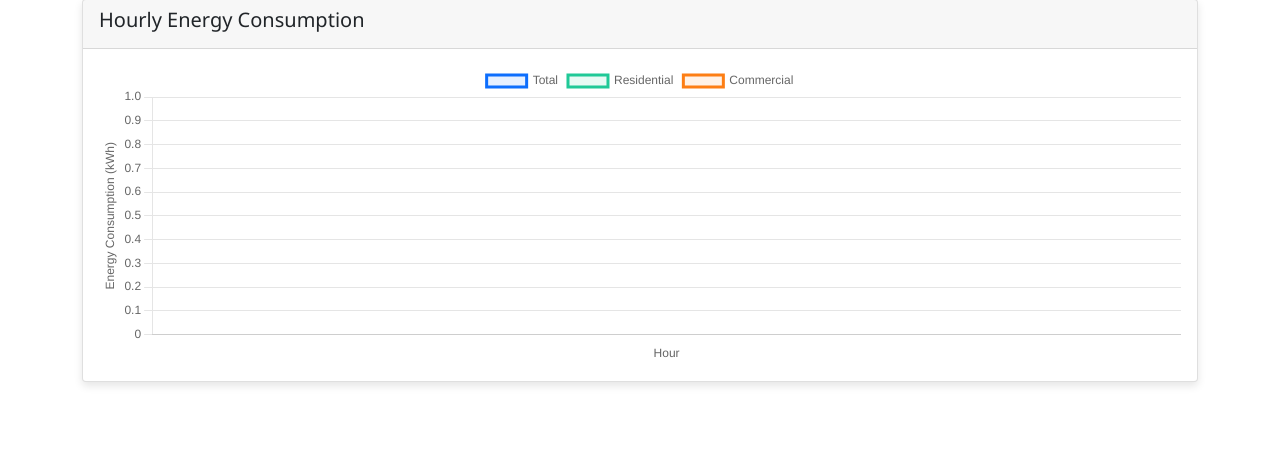
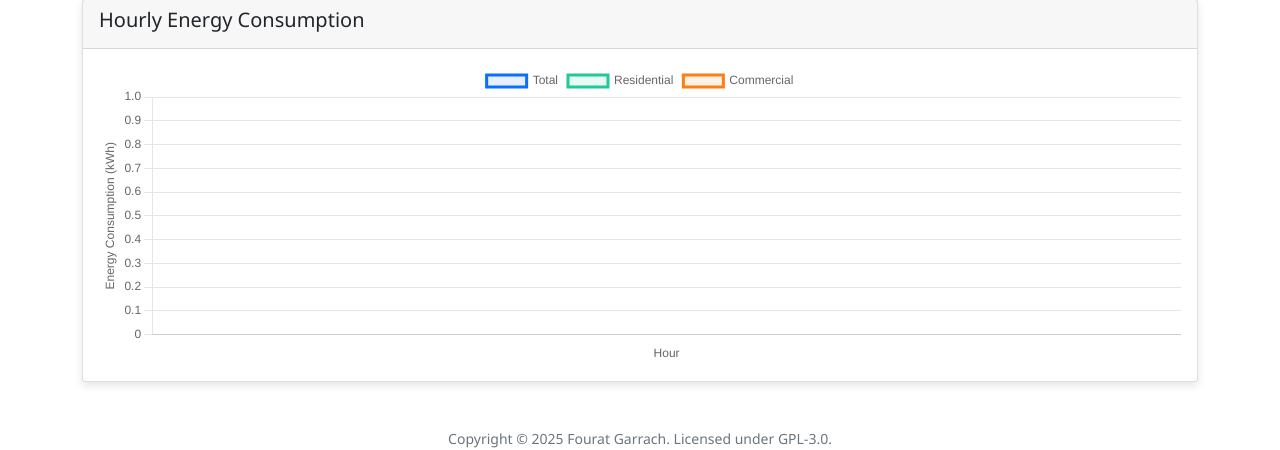
Before and after one commit to Tayer007/realtime-energy-monitor, a Flask app: page / in a window 1280 px wide. Shown: the part 511-961 px from the top of the page. Before the commit the page ends 897 px from the top, so only its background shows below. Run offline with Flask 2, Linux system fonts and the light colour scheme; data that the repository does not hold is empty; some libraries are stand-ins or nearby versions.

Commit message:
Update index.html

```diff
--- a/dashboard/templates/index.html
+++ b/dashboard/templates/index.html
@@ -683,5 +683,8 @@ Foundation, version 3.
             }
         });
     </script>
+<footer class="mt-4 text-center text-muted">
+  <small>Copyright &copy; 2025 Fourat Garrach. Licensed under GPL-3.0.</small>
+</footer>
 </body>
 </html>
```
